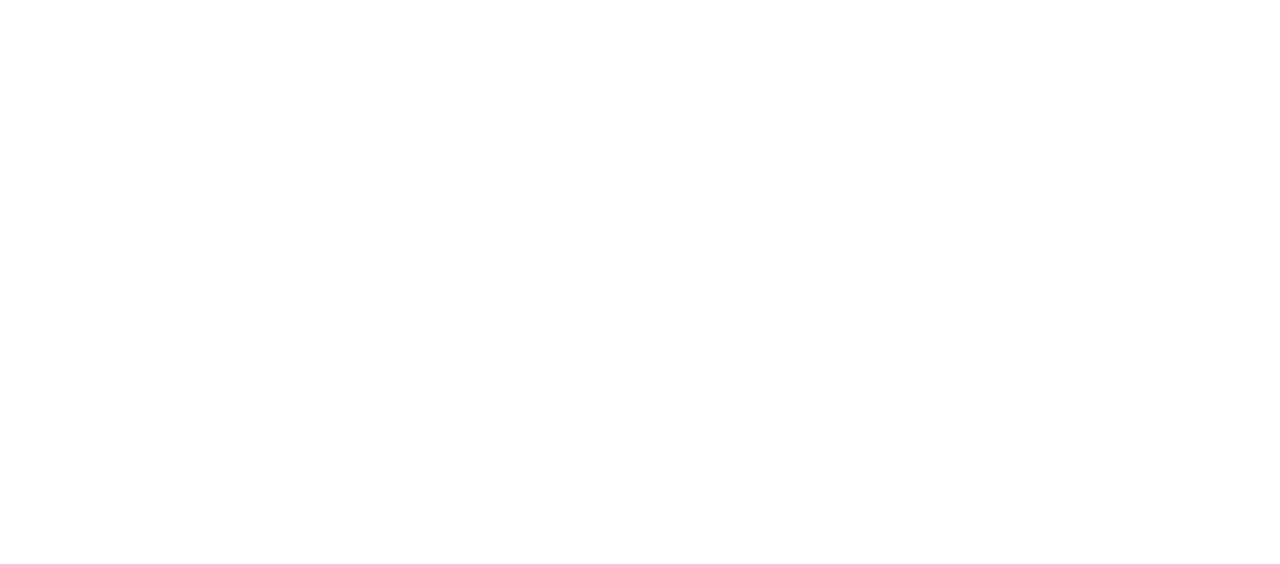
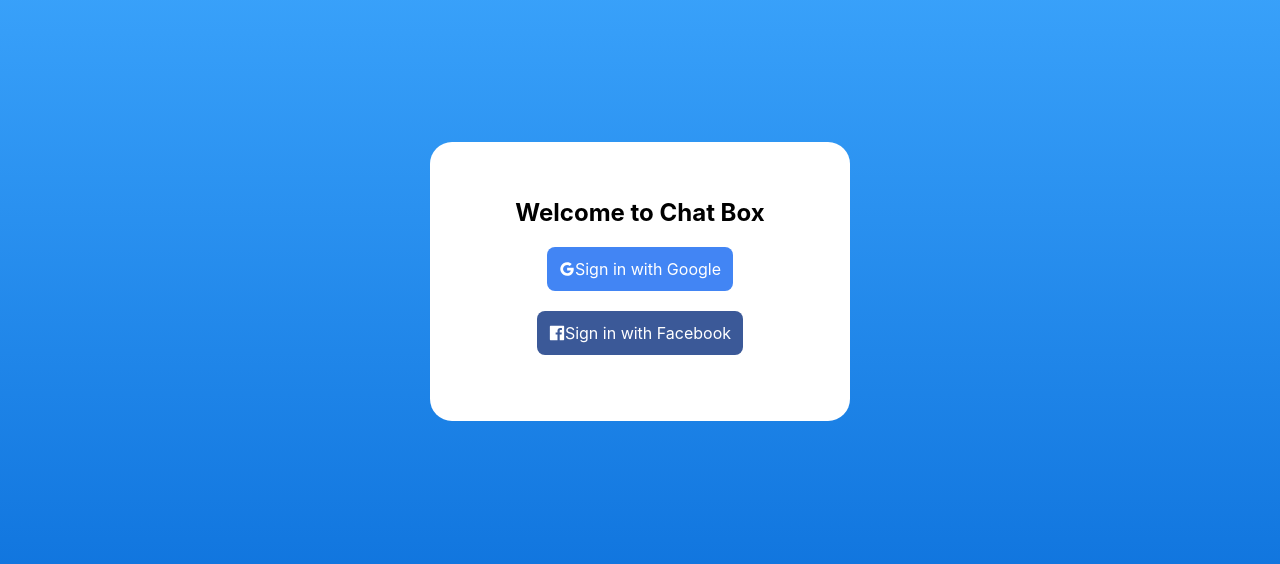
Before and after one commit to JaberHPranto/ChatBox, a React (Create React App) app: page / in a window 1280 px wide. Shown: the part 114-678 px from the top of the page. Built offline with nearby package versions, Linux system fonts and the light colour scheme; no server answers.

Commit message:
add login with google and facebook feature

```diff
--- a/src/components/App.js
+++ b/src/components/App.js
@@ -1,11 +1,10 @@
 import React from "react"
+import { BrowserRouter as Router, Route, Switch } from "react-router-dom"
+// import { AuthProvider } from "../contexts/AuthContext"
+// import Chats from "./Chats"
+import Login from "./Login"
 
-import { BrowserRouter as Router, Switch, Route } from "react-router-dom"
 
-// import { AuthProvider } from "../contexts/AuthContext"
-
-// import Chats from "./Chats"
-// import Login from "./Login"
 
 function App() {
   return (
@@ -13,8 +12,8 @@
       <Router>
         {/* <AuthProvider> */}
           <Switch>
-            {/* <Route path="/chats" component={Chats} />
-            <Route path="/" component={Login} /> */}
+            {/* <Route path="/chats" component={Chats} /> */}
+            <Route path="/" component={Login} />
           </Switch>
         {/* </AuthProvider> */}
       </Router>
--- /dev/null
+++ b/src/components/Login.js
@@ -0,0 +1,23 @@
+import { FacebookFilled, GoogleOutlined } from '@ant-design/icons'
+import "firebase/app"
+import firebase from 'firebase/app'
+import React from 'react'
+import { auth } from '../firebase'
+
+
+function Login() {
+    return (
+        <div id="login-page">
+            <div id="login-card">
+                <h2>Welcome to Chat Box</h2>
+                <div className="login-button google" onClick={()=> auth.signInWithRedirect(new firebase.auth.GoogleAuthProvider())}><GoogleOutlined />
+                Sign in with Google</div>
+                <br/><br/>
+                <div className="login-button facebook" onClick={()=> auth.signInWithRedirect(new firebase.auth.FacebookAuthProvider())}><FacebookFilled/>
+                Sign in with Facebook</div>
+            </div>
+        </div>
+    )
+}
+
+export default Login
```
Also changed, not shown: 1 other file (tests, documents, lock files or other folders).
